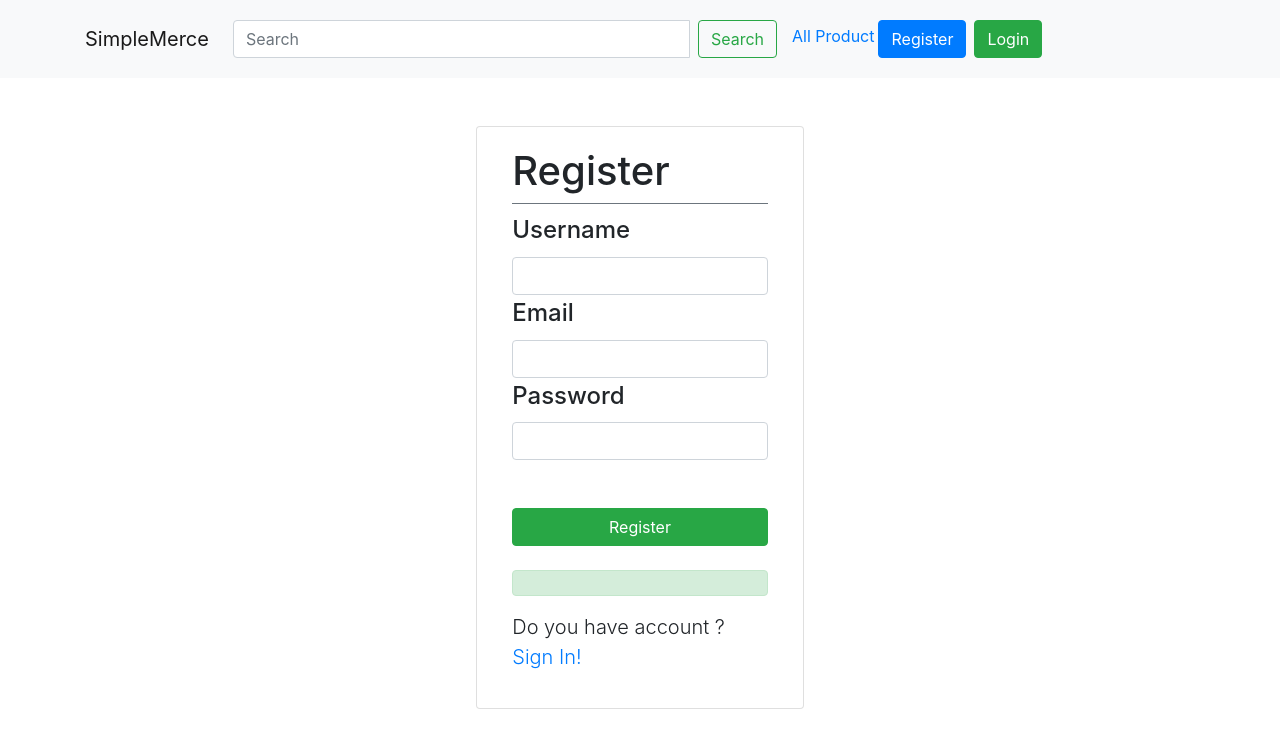
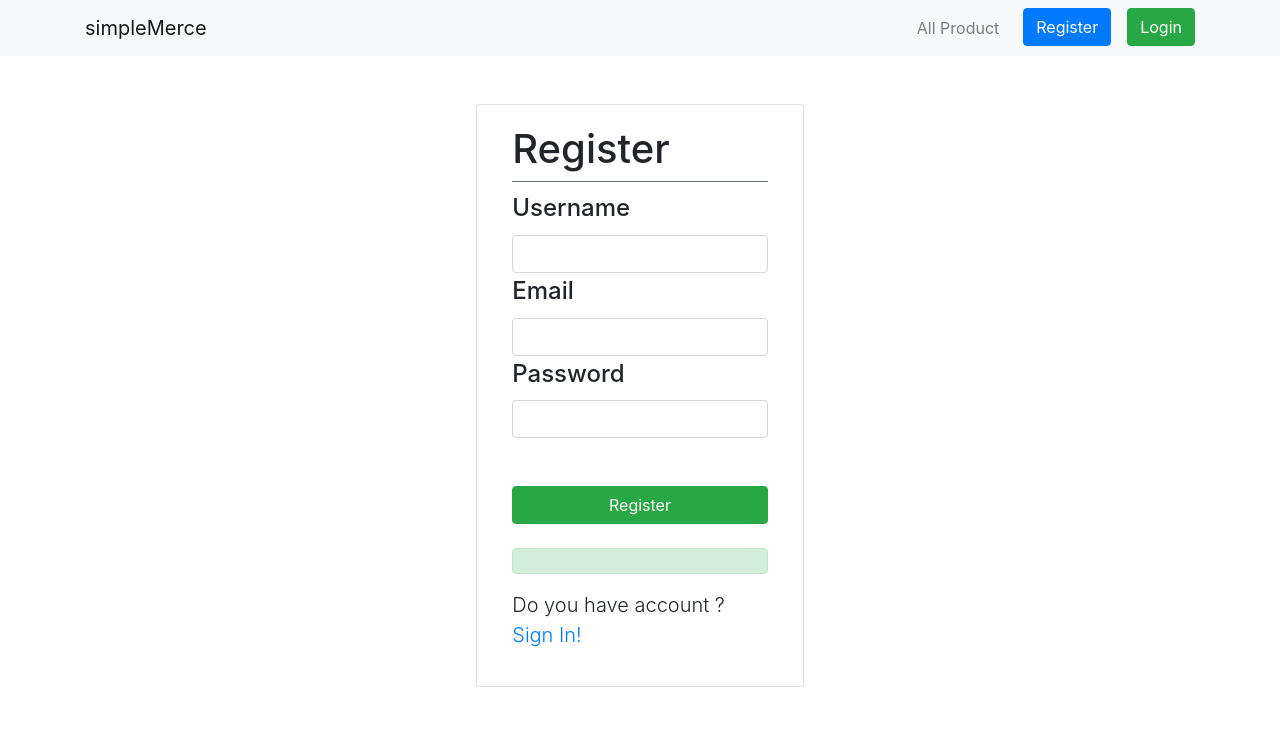
Before and after one commit to muhammadrizkipurba/simplemerce, a React (Create React App) app: page /register in a window 1280 px wide. Shown: the top 748 px of the page. Built offline with nearby package versions, Linux system fonts and the light colour scheme.

Commit message:
refactor header with reacstrap

```diff
--- a/package.json
+++ b/package.json
@@ -4,12 +4,14 @@
   "private": true,
   "dependencies": {
     "axios": "^0.18.0",
+    "bootstrap": "^4.3.1",
     "install": "^0.12.2",
     "react": "^16.8.4",
     "react-dom": "^16.8.4",
     "react-redux": "^6.0.1",
     "react-router-dom": "^4.3.1",
     "react-scripts": "2.1.8",
+    "reactstrap": "^7.1.0",
     "redux": "^4.0.1",
     "redux-thunk": "^2.3.0",
     "universal-cookie": "^3.0.7"
--- a/public/index.html
+++ b/public/index.html
@@ -20,8 +20,6 @@
       work correctly both with client-side routing and a non-root public URL.
       Learn how to configure a non-root public URL by running `npm run build`.
     -->
-  <link rel="stylesheet" href="https://maxcdn.bootstrapcdn.com/bootstrap/4.0.0/css/bootstrap.min.css"
-    integrity="sha384-Gn5384xqQ1aoWXA+058RXPxPg6fy4IWvTNh0E263XmFcJlSAwiGgFAW/dAiS6JXm" crossorigin="anonymous">
   <link rel="stylesheet" href="./style.css">
     <title>React App</title>
 </head>
@@ -39,15 +37,6 @@
       To begin the development, run `npm start` or `yarn start`.
       To create a production bundle, use `npm run build` or `yarn build`.
     -->
-  <script src="https://code.jquery.com/jquery-3.2.1.slim.min.js"
-    integrity="sha384-KJ3o2DKtIkvYIK3UENzmM7KCkRr/rE9/Qpg6aAZGJwFDMVNA/GpGFF93hXpG5KkN"
-    crossorigin="anonymous"></script>
-  <script src="https://cdnjs.cloudflare.com/ajax/libs/popper.js/1.12.9/umd/popper.min.js"
-    integrity="sha384-ApNbgh9B+Y1QKtv3Rn7W3mgPxhU9K/ScQsAP7hUibX39j7fakFPskvXusvfa0b4Q"
-    crossorigin="anonymous"></script>
-  <script src="https://maxcdn.bootstrapcdn.com/bootstrap/4.0.0/js/bootstrap.min.js"
-    integrity="sha384-JZR6Spejh4U02d8jOt6vLEHfe/JQGiRRSQQxSfFWpi1MquVdAyjUar5+76PVCmYl"
-    crossorigin="anonymous"></script>
 </body>
 
 </html>
--- a/src/components/Header.js
+++ b/src/components/Header.js
@@ -1,84 +1,165 @@
 import React, { Component } from 'react'
 import {Link} from 'react-router-dom'
 import {connect} from 'react-redux'
+import {
+    Button,
+    Collapse,
+    Navbar,
+    NavbarToggler,
+    NavbarBrand,
+    Nav,
+    NavItem,
+    UncontrolledDropdown,
+    DropdownToggle,
+    DropdownMenu,
+    DropdownItem } from 'reactstrap';
 
 import {onLogoutUser} from '../actions'
 
 class Header extends Component {
+
+    constructor(props) {
+        super(props);
+
+        this.toggle = this.toggle.bind(this);
+        this.state = {
+          dropdownOpen: false
+        };
+    }
+
+    toggle() {
+    this.setState(prevState => ({
+        dropdownOpen: !prevState.dropdownOpen
+    }));
+    }
+
     render() {
         const {user} = this.props
 
         if(user.username === ''){
             return (
                 <div>
-                    <nav className="navbar navbar-expand-sm navbar-light bg-light mb-3">
-                            <div className="container">
-                                <Link className="navbar-brand" to="/">SimpleMerce</Link>
-                                <button className="navbar-toggler" data-toggle="collapse" data-target="#navbarNav2">
-                                    <span className="navbar-toggler-icon"></span>
-                                </button>
-
-                                <div className="collapse navbar-collapse row p-2" id="navbarNav2">
-                                    <form className="input-group col-12 col-md-7 ml-auto">
-                                        <input type="text" className="form-control mr-2" placeholder="Search" />
-                                        <button className="btn btn-outline-success">Search</button>
-                                    </form>
-                                    <ul className="navbar-nav ml-auto col-12 col-md-5">
-                                        <li className="nav-item mt-2">
-                                            <Link className="nav-a" to="/">All Product</Link>
-                                        </li>
-
-                                        <li className="nav-item m-1">
-                                            <Link className="nav-a" to="/register"><button className="btn btn-primary">Register</button></Link>
-                                        </li>
-                                        <li className="nav-item m-1">
-                                            <Link className="nav-a" to="/login"><button className="btn btn-success">Login</button></Link>
-                                        </li>
-                                    </ul>
-                                </div>
-                            </div>
-                        </nav>
+                    <Navbar color="light" light expand="md">
+                        <div className="container">
+                            <Link className="navbar-brand" to="/">simpleMerce</Link>
+                            <NavbarToggler onClick={this.toggle} />
+                            <Collapse isOpen={this.state.isOpen} navbar>
+                                <Nav className="ml-auto" navbar>
+                                    <NavItem>
+                                        <Link className="nav-link" to="/">All Product</Link>
+                                    </NavItem>
+                                    <NavItem>
+                                        <Link to="/register"><Button className="mx-3" color="primary">Register</Button></Link>
+                                    </NavItem>
+                                    <NavItem>
+                                        <Link to="/login"><Button color="success">Login</Button></Link>
+                                    </NavItem>
+                                </Nav>
+                            </Collapse>
+                        </div>
+                    </Navbar>
                 </div>
             )
+            // return (
+            //     <div>
+            //         <nav className="navbar navbar-expand-sm navbar-light bg-light mb-3">
+            //                 <div className="container">
+            //                     <Link className="navbar-brand" to="/">SimpleMerce</Link>
+            //                     <button className="navbar-toggler" data-toggle="collapse" data-target="#navbarNav2">
+            //                         <span className="navbar-toggler-icon"></span>
+            //                     </button>
+
+            //                     <div className="collapse navbar-collapse row p-2" id="navbarNav2">
+            //                         <form className="input-group col-12 col-md-7 ml-auto">
+            //                             <input type="text" className="form-control mr-2" placeholder="Search" />
+            //                             <button className="btn btn-outline-success">Search</button>
+            //                         </form>
+            //                         <ul className="navbar-nav ml-auto col-12 col-md-5">
+            //                             <li className="nav-item mt-2">
+            //                                 <Link className="nav-a" to="/">All Product</Link>
+            //                             </li>
+
+            //                             <li className="nav-item m-1">
+            //                                 <Link className="nav-a" to="/register"><button className="btn btn-primary">Register</button></Link>
+            //                             </li>
+            //                             <li className="nav-item m-1">
+            //                                 <Link className="nav-a" to="/login"><button className="btn btn-success">Login</button></Link>
+            //                             </li>
+            //                         </ul>
+            //                     </div>
+            //                 </div>
+            //             </nav>
+            //     </div>
+            // )
         } else {
             return (
                 <div>
-                <nav className="navbar sticky-top navbar-expand-md navbar-light bg-light mb-3">
-                    <div className="container">
-                        <Link className="navbar-brand" to="/">simpleMercer</Link>
-                        <button className="navbar-toggler" data-toggle="collapse" data-target="#navbarNav2">
-                            <span className="navbar-toggler-icon"></span>
-                        </button>
+                    <Navbar color="light" light expand="md">
+                        <div className="container">
+                            <NavbarBrand href="/">simpleMerce</NavbarBrand>
+                            <NavbarToggler onClick={this.toggle} />
+                            <Collapse isOpen={this.state.isOpen} navbar>
+                                <Nav className="ml-auto" navbar>
+                                    <NavItem>
+                                        <Link className="nav-link" to="/">All Product</Link>
+                                    </NavItem>
+                                    <UncontrolledDropdown nav inNavbar>
+                                        <DropdownToggle nav caret>
+                                            Hallo {user.username}
+                                        </DropdownToggle>
+                                        <DropdownMenu right>
+                                        <Link className="dropdown-item" to="/manageproduct">
+                                            <DropdownItem>Manage Product</DropdownItem>
+                                        </Link>
+                                        <Link className="dropdown-item" to="/cart">
+                                            <DropdownItem>Cart</DropdownItem>
+                                        </Link>
 
-                        <div className="collapse navbar-collapse row p-2" id="navbarNav2">
-                            <form className="input-group col-12 col-md-7 ml-auto">
-                                <input type="text" className="form-control mr-2" placeholder="Search" />
-                                <button className="btn btn-outline-success">Search</button>
-                            </form>
-                            <ul className="navbar-nav ml-auto col-12 col-md-5">
-                                <li className="nav-item mt-2">
-                                    <Link className="nav-link" to="/">All Product</Link>
-                                </li>
-                                <li className="nav-item dropdown mt-2">
-                                    <Link to="/asd" className="nav-link dropdown-toggle" data-toggle="dropdown">Hallo {user.username}</Link>
-                                    <div className="dropdown-menu">
-                                        <Link to="/manageproduct" className="dropdown-item">Manage Product</Link>
-                                        <Link to="/" className="dropdown-item">Link 2</Link>
-                                        <button onClick={this.props.onLogoutUser} className="dropdown-item">Logout</button>
-                                    </div>
-                                </li>
-                                {/* <li className="nav-item m-1">
-                                    <Link className="nav-link" to="/register"><button className="btn btn-primary">Register</button></Link>
-                                </li>
-                                <li className="nav-item m-1">
-                                    <Link className="nav-link" to="/login"><button className="btn btn-success">Login</button></Link>
-                                </li> */}
-                            </ul>
+                                        <DropdownItem divider />
+                                        <Button className="dropdown-item" onClick={this.props.onLogoutUser}>
+                                            Log out
+                                        </Button>
+
+                                        </DropdownMenu>
+                                    </UncontrolledDropdown>
+                                </Nav>
+                            </Collapse>
                         </div>
-                    </div>
-                </nav>
-            </div>
+                    </Navbar>
+                </div>
             )
+            // return (
+            //     <div>
+            //     <nav className="navbar sticky-top navbar-expand-md navbar-light bg-light mb-3">
+            //         <div className="container">
+            //             <Link className="navbar-brand" to="/">simpleMercer</Link>
+            //             <button className="navbar-toggler" data-toggle="collapse" data-target="#navbarNav2">
+            //                 <span className="navbar-toggler-icon"></span>
+            //             </button>
+
+            //             <div className="collapse navbar-collapse row p-2" id="navbarNav2">
+            //                 <form className="input-group col-12 col-md-7 ml-auto">
+            //                     <input type="text" className="form-control mr-2" placeholder="Search" />
+            //                     <button className="btn btn-outline-success">Search</button>
+            //                 </form>
+            //                 <ul className="navbar-nav ml-auto col-12 col-md-5">
+            //                     <li className="nav-item mt-2">
+            //                         <Link className="nav-link" to="/">All Product</Link>
+            //                     </li>
+            //                     <li className="nav-item dropdown mt-2">
+            //                         <Link to="/asd" className="nav-link dropdown-toggle" data-toggle="dropdown">Hallo {user.username}</Link>
+            //                         <div className="dropdown-menu">
+            //                             <Link to="/manageproduct" className="dropdown-item">Manage Product</Link>
+            //                             <Link to="/" className="dropdown-item">Link 2</Link>
+            //                             <button onClick={this.props.onLogoutUser} className="dropdown-item">Logout</button>
+            //                         </div>
+            //                     </li>
+            //                 </ul>
+            //             </div>
+            //         </div>
+            //     </nav>
+            // </div>
+            // )
         }
 
 
--- a/src/index.js
+++ b/src/index.js
@@ -3,6 +3,7 @@ import ReactDOM from 'react-dom'
 import {createStore, applyMiddleware} from 'redux'
 import {Provider} from 'react-redux'
 import thunk from 'redux-thunk'
+import 'bootstrap/dist/css/bootstrap.min.css';
 
 
 import App from './components/App'
```
Also changed, not shown: src/components/ManageProduct.js (+13 -3 lines), src/components/Register.js (+7 -1 lines), 1 other file (tests, documents, lock files or other folders).
